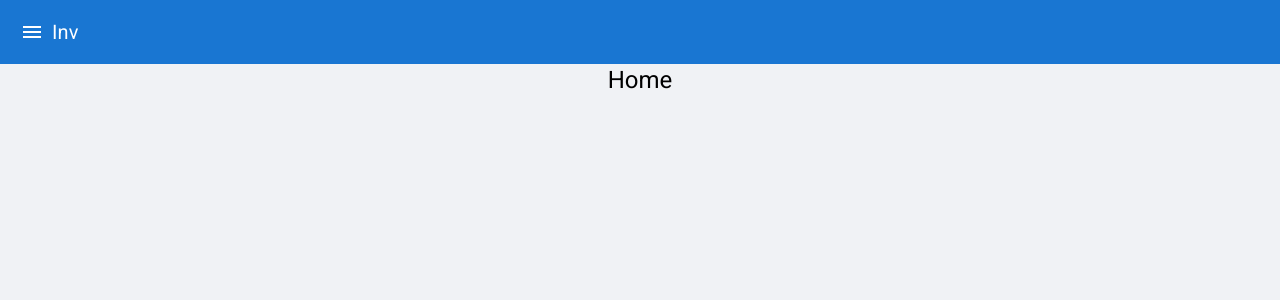
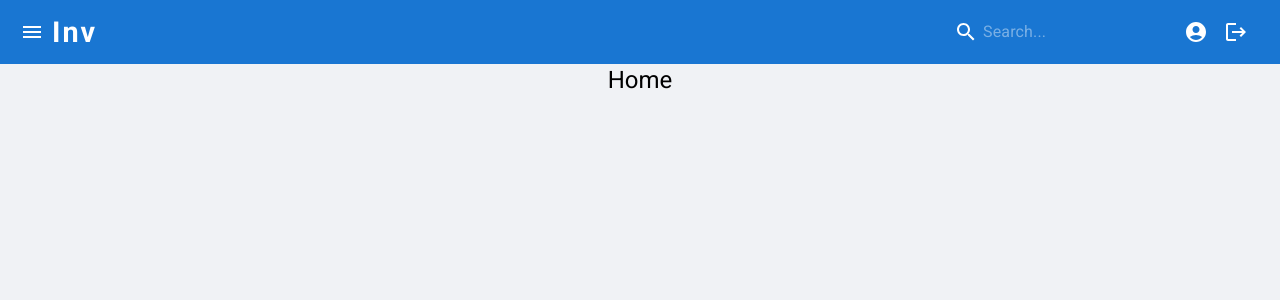
Before and after one commit to cbdev2021/inv-f1, a React (Create React App) app: page / in a window 1280 px wide. Shown: the top 300 px of the page. Built offline with nearby package versions, Linux system fonts and the light colour scheme; a web font is replaced by a local one.

Commit message:
iconos header

```diff
--- a/src/components/Header.tsx
+++ b/src/components/Header.tsx
@@ -1,6 +1,10 @@
 import React, { FunctionComponent } from 'react';
 import { AppBar, Toolbar, IconButton, Typography } from '@mui/material';
 import MenuIcon from '@mui/icons-material/Menu';
+import InputBase from '@mui/material/InputBase';
+import SearchIcon from '@mui/icons-material/Search';
+import AccountCircleIcon from '@mui/icons-material/AccountCircle';
+import LogoutIcon from '@mui/icons-material/Logout';
 
 interface HeaderProps {
     onMenuClick: () => void;
@@ -13,9 +17,24 @@ const Header: FunctionComponent<HeaderProps> = ({ onMenuClick }) => {
                 <IconButton edge="start" color="inherit" aria-label="menu" onClick={onMenuClick}>
                     <MenuIcon />
                 </IconButton>
-                <Typography variant="h6" component="div">
+                {/* <Typography variant="h6" component="div">
+                    Inv
+                </Typography> */}
+
+                <Typography variant="h6" component="div" sx={{ flexGrow: 1, fontFamily: 'Exo 2, sans-serif', fontSize: '1.8rem', fontWeight: 600, letterSpacing: '2px' }}>
                     Inv
                 </Typography>
+
+                <div style={{ display: 'flex', alignItems: 'center', marginRight: '10px' }}>
+                    <SearchIcon />
+                    <InputBase placeholder="Search..." sx={{ marginLeft: '5px', color: '#fff' }} />
+                </div>
+                <IconButton color="inherit">
+                    <AccountCircleIcon />
+                </IconButton>
+                <IconButton color="inherit">
+                    <LogoutIcon />
+                </IconButton>
             </Toolbar>
         </AppBar>
     );
```
